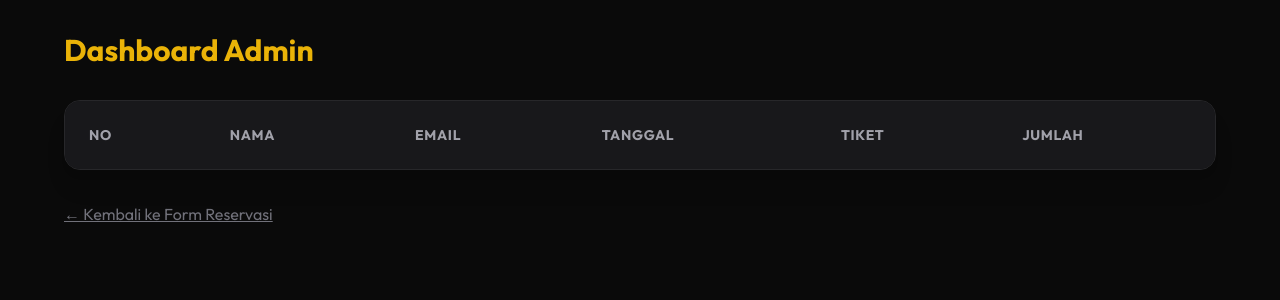
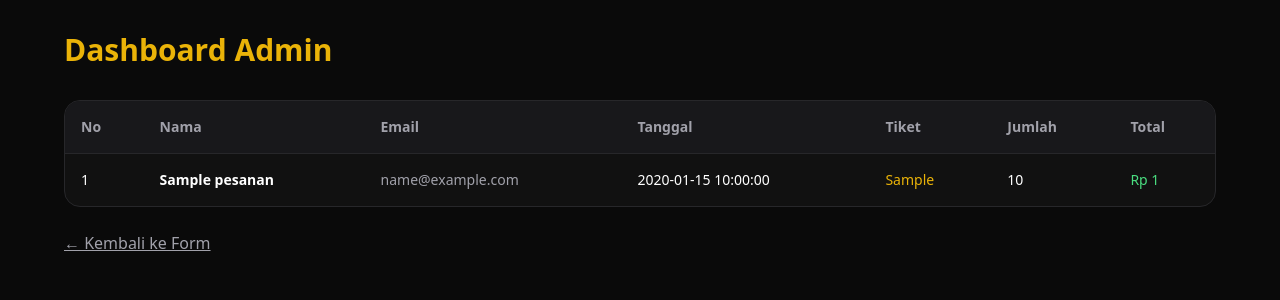
Before and after one commit to hariszakaria300-star/flask, a Flask app: template templates/admin.html in a window 1280 px wide. Shown: the top 300 px of the page. Run offline with Flask 3, Linux system fonts and the light colour scheme; the template is opened without the code that fills it: most values are stand-ins (such as "Sample title", 1, 10 or a date in 2020); lists and menus that the app fills with data are empty; some libraries are stand-ins or nearby versions.

Commit message:
add fitur

```diff
--- a/app.py
+++ b/app.py
@@ -1,45 +1,155 @@
 from flask import Flask, render_template, request
+from cryptography.fernet import Fernet
 import qrcode
 import base64
 from io import BytesIO
-from datetime import datetime
+from qrcode.constants import ERROR_CORRECT_H
 
 app = Flask(__name__)
+
+# =========================
+# DATABASE SEMENTARA (RAM)
+# =========================
 data_pesanan = []
 
+# =========================
+# KEY FERNET (JANGAN BERUBAH)
+# =========================
+FERNET_KEY = b'QWJjZGVmZ2hpamtsbW5vcHFyc3R1dnd4eXoxMjM0NTY='
+cipher = Fernet(FERNET_KEY)
+
+
+# =========================
+# GENERATE QR CODE (FIXED)
+# =========================
 def generate_qr(data):
-    qr = qrcode.make(data)
-    buffered = BytesIO()
-    qr.save(buffered, format="PNG")
-    return base64.b64encode(buffered.getvalue()).decode('utf-8')
+    qr = qrcode.QRCode(
+        version=None,
+        error_correction=ERROR_CORRECT_H,
+        box_size=10,
+        border=4
+    )
 
+    qr.add_data(data)
+    qr.make(fit=True)
+
+    img = qr.make_image(fill_color="black", back_color="white")
+
+    buffer = BytesIO()
+    img.save(buffer, format="PNG")
+
+    return base64.b64encode(buffer.getvalue()).decode("utf-8")
+
+
+# =========================
+# HALAMAN FORM
+# =========================
 @app.route('/')
 def index():
     return render_template('form.html')
 
+
+# =========================
+# PROSES PESAN TIKET
+# =========================
 @app.route('/pesan', methods=['POST'])
 def pesan():
+
     nama = request.form.get('nama')
     email = request.form.get('email')
     tanggal = request.form.get('tanggal_kunjungan')
     jenis = request.form.get('jenis_tiket')
-    jumlah = request.form.get('jumlah')
+    jumlah = int(request.form.get('jumlah'))
 
-    # Data untuk QR (ini yang akan dibaca scanner nantinya)
-    isi_qr = f"Tiket: {nama} | {tanggal} | {jenis} | {jumlah} tiket"
-    qr_img = generate_qr(isi_qr)
+    # =========================
+    # HARGA
+    # =========================
+    harga_satuan = 150000 if jenis == "VIP" else 100000
+    total_bayar = jumlah * harga_satuan
+
+    # =========================
+    # DATA ASLI
+    # =========================
+    data_tiket = f"{nama}|{email}|{tanggal}|{jenis}|{jumlah}"
+
+    # =========================
+    # ENKRIPSI FERNET
+    # =========================
+    ciphertext = cipher.encrypt(data_tiket.encode()).decode()
+
+    # =========================
+    # QR CODE (ISI CIPHERTEXT)
+    # =========================
+    qr_img = generate_qr(ciphertext)
 
     tiket = {
-        'nama': nama, 'email': email, 'tanggal_kunjungan': tanggal,
-        'jenis_tiket': jenis, 'jumlah': jumlah, 'qr': qr_img
+        "nama": nama,
+        "email": email,
+        "tanggal_kunjungan": tanggal,
+        "jenis_tiket": jenis,
+        "jumlah": jumlah,
+        "harga_satuan": harga_satuan,
+        "total_bayar": total_bayar,
+        "ciphertext": ciphertext,
+        "qr": qr_img
     }
 
     data_pesanan.append(tiket)
-    return render_template('tiket.html', pesanan=tiket)
 
+    return render_template("tiket.html", pesanan=tiket)
+
+
+# =========================
+# ADMIN PAGE
+# =========================
 @app.route('/admin')
 def admin():
-    return render_template('admin.html', pesanan=data_pesanan, enumerate=enumerate)
+    return render_template("admin.html", pesanan=data_pesanan)
 
+
+# =========================
+# HALAMAN VERIFIKASI
+# =========================
+@app.route('/verifikasi')
+def verifikasi():
+    return render_template("verifikasi.html")
+
+
+# =========================
+# PROSES DEKRIPSI
+# =========================
+@app.route('/cek', methods=['POST'])
+def cek():
+
+    kode = request.form.get('kode')
+
+    try:
+        hasil = cipher.decrypt(kode.encode()).decode()
+        data = hasil.split('|')
+
+        tiket = {
+            "nama": data[0],
+            "email": data[1],
+            "tanggal": data[2],
+            "jenis": data[3],
+            "jumlah": data[4]
+        }
+
+        return render_template(
+            "verifikasi.html",
+            status="VALID",
+            tiket=tiket
+        )
+
+    except:
+        return render_template(
+            "verifikasi.html",
+            status="TIDAK VALID"
+        )
+
+
+# =========================
+# RUN APP
+# =========================
 if __name__ == '__main__':
     app.run(debug=True)
--- a/requirements.txt
+++ b/requirements.txt
@@ -1,4 +1,5 @@
-Flask
+flask
 gunicorn
+qrcode
+Pillow
 cryptography
-qrcode
--- a/templates/admin.html
+++ b/templates/admin.html
@@ -2,57 +2,71 @@
 <html lang="id">
 <head>
     <script src="https://cdn.tailwindcss.com"></script>
-    <style>
-      @import url("https://fonts.googleapis.com/css2?family=Outfit:wght@300;400;600;700&display=swap");
-      body {
-        font-family: "Outfit", sans-serif;
-      }
-    </style>
 </head>
+
 <body class="bg-[#0a0a0a] text-white p-8">
+
 <div class="max-w-6xl mx-auto">
-      <h1 class="text-3xl font-bold text-yellow-500 mb-8">Dashboard Admin</h1>
 
-      <div
-        class="bg-[#111] border border-zinc-800 rounded-2xl overflow-hidden shadow-xl"
-      >
-        <div class="overflow-x-auto">
-          <table class="w-full text-left border-collapse">
-            <thead
-              class="bg-zinc-900 text-zinc-400 text-sm uppercase tracking-wider"
-            >
+    <h1 class="text-3xl font-bold text-yellow-500 mb-8">
+        Dashboard Admin
+    </h1>
+
+    <div class="overflow-x-auto bg-[#111] border border-zinc-800 rounded-2xl">
+
+        <table class="w-full text-left text-sm">
+
+            <thead class="bg-zinc-900 text-zinc-400">
                 <tr>
-                <th class="p-6">No</th>
-                <th class="p-6">Nama</th>
-                <th class="p-6">Email</th>
-                <th class="p-6">Tanggal</th>
-                <th class="p-6">Tiket</th>
-                <th class="p-6">Jumlah</th>
+                    <th class="p-4">No</th>
+                    <th class="p-4">Nama</th>
+                    <th class="p-4">Email</th>
+                    <th class="p-4">Tanggal</th>
+                    <th class="p-4">Tiket</th>
+                    <th class="p-4">Jumlah</th>
+                    <th class="p-4">Total</th>
                 </tr>
             </thead>
-            <tbody class="divide-y divide-zinc-800">
-              {% for i, p in enumerate(pesanan) %}
-              <tr class="hover:bg-zinc-900 transition-colors">
-                <td class="p-6">{{ i + 1 }}</td>
-                <td class="p-6 font-semibold">{{ p.nama }}</td>
-                <td class="p-6 text-zinc-400">{{ p.email }}</td>
-                <td class="p-6">{{ p.tanggal_kunjungan }}</td>
-                <td class="p-6 text-yellow-500">{{ p.jenis_tiket }}</td>
-                <td class="p-6">{{ p.jumlah }}</td>
+
+            <tbody>
+
+                {% for p in pesanan %}
+
+                <tr class="border-t border-zinc-800 hover:bg-zinc-900">
+
+                    <td class="p-4">{{ loop.index }}</td>
+
+                    <td class="p-4 font-semibold">{{ p.nama }}</td>
+
+                    <td class="p-4 text-zinc-400">{{ p.email }}</td>
+
+                    <td class="p-4">{{ p.tanggal_kunjungan }}</td>
+
+                    <td class="p-4 text-yellow-500">{{ p.jenis_tiket }}</td>
+
+                    <td class="p-4">{{ p.jumlah }}</td>
+
+                    <td class="p-4 text-green-400">
+                        Rp {{ "{:,.0f}".format(p.total_bayar).replace(",", ".") }}
+                    </td>
+
                 </tr>
+
                 {% endfor %}
+
             </tbody>
+
         </table>
-        </div>
+
     </div>
 
-      <div class="mt-8">
-        <a
-          href="/"
-          class="text-zinc-500 hover:text-white transition-all underline"
-          >← Kembali ke Form Reservasi</a
-        >
+    <div class="mt-6">
+        <a href="/" class="text-zinc-400 hover:text-white underline">
+            ← Kembali ke Form
+        </a>
     </div>
+
 </div>
+
 </body>
 </html>
```
Also changed, not shown: templates/form.html (+8 -6 lines), templates/tiket.html (+103 -66 lines), templates/verifikasi.html (added, +70 -0 lines). Lines whose indentation alone changed are shown as unchanged.
